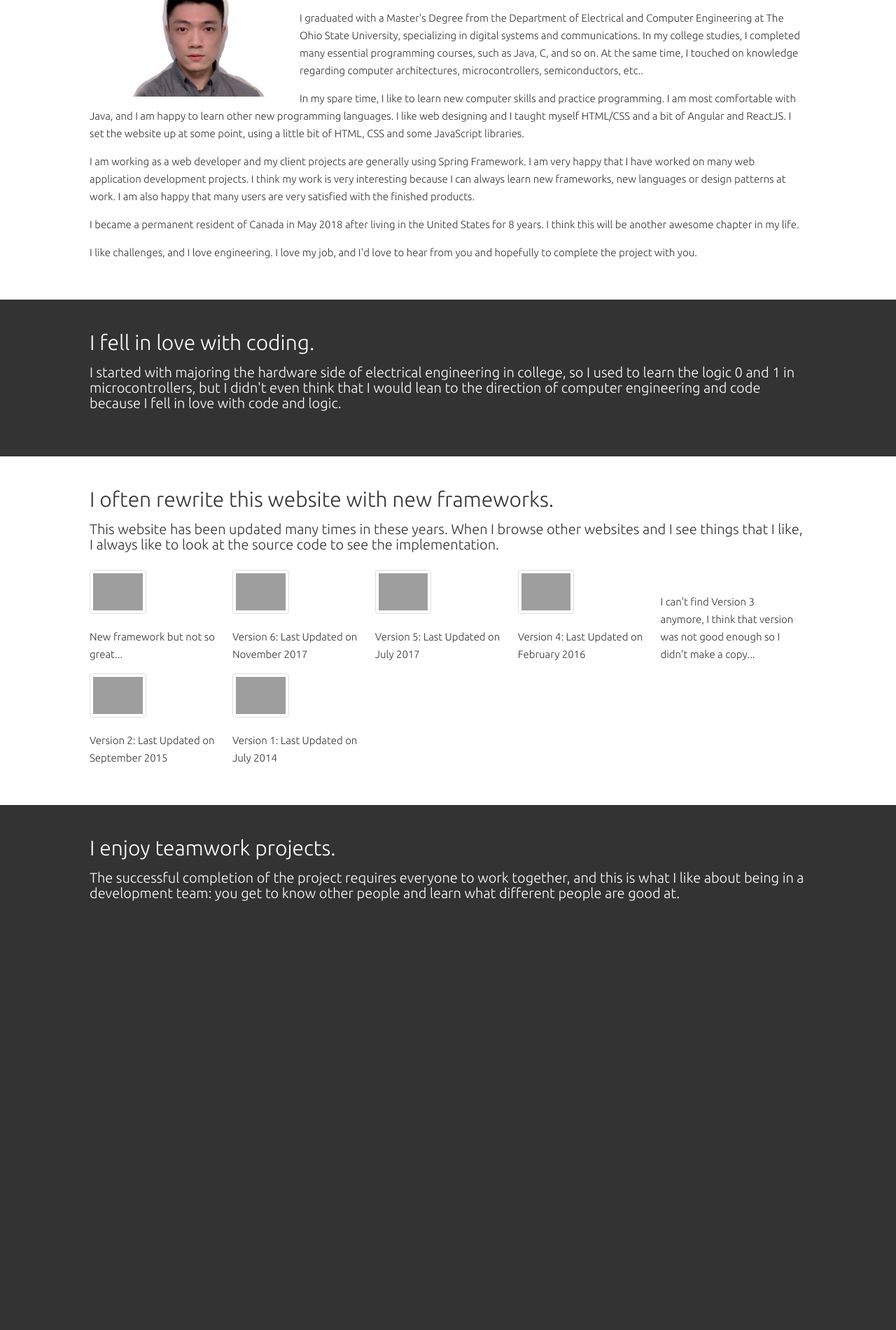
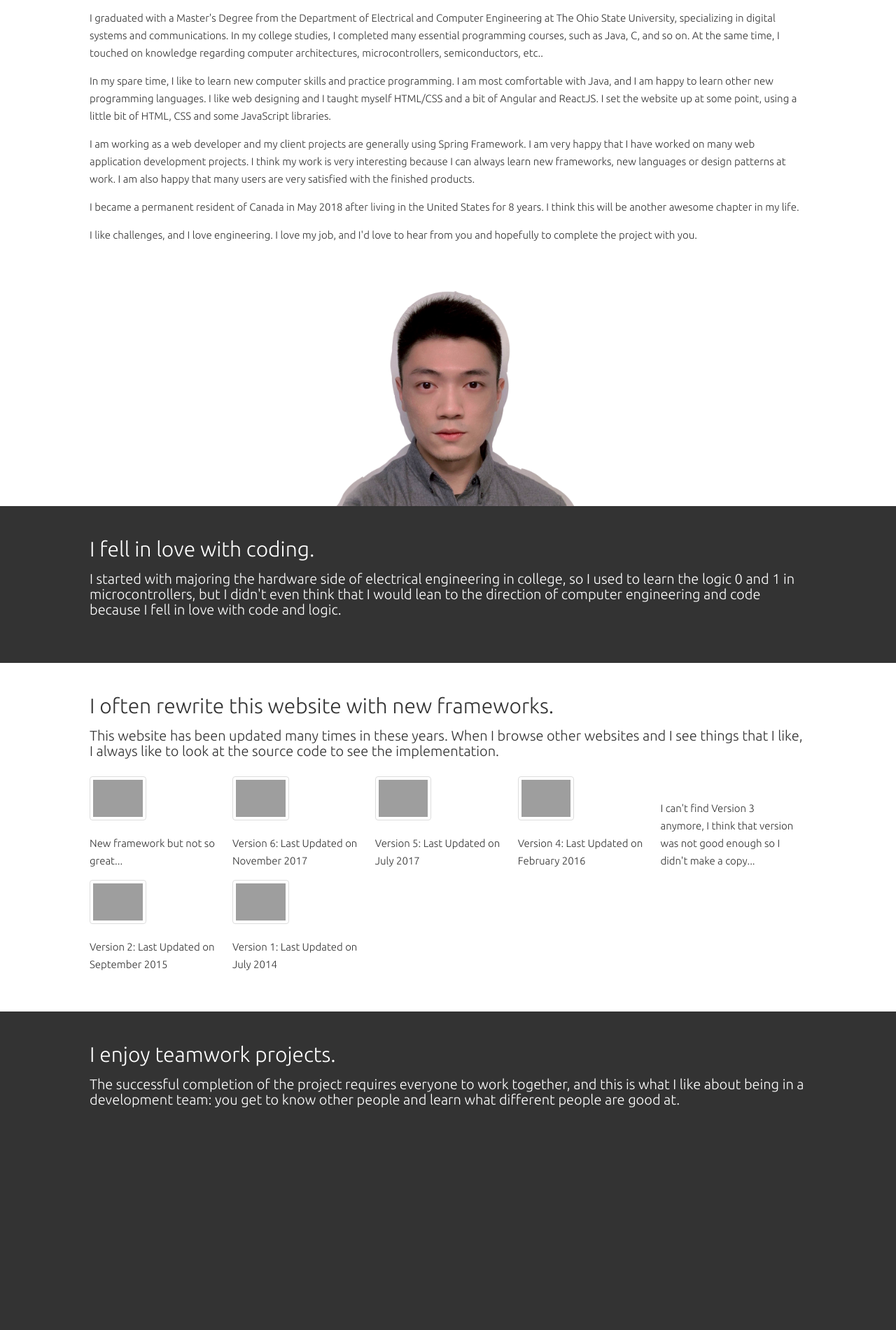
Before and after one commit to garygml/garygml.github.io, a PHP site: page / in a window 1280 px wide. Shown: the part 880-2780 px from the top of the page at 70% size. Run offline with PHP 8.4, Linux system fonts and the light colour scheme; some libraries are stand-ins or nearby versions; some web fonts are replaced; grey boxes are pictures that could not be loaded.

Commit message:
Change avatar img to be on the introduction text slide

```diff
--- a/assets/css/style.css
+++ b/assets/css/style.css
@@ -174,6 +174,15 @@ a:visited, a:focus, a:hover, a:active {
     bottom: 0;
     left: 50vw;
     transform: translateX(-50%);
+}
+
+.avatar-img-inline {
+	bottom: -5vh;
+    position: relative;
+    left: 40vw;
+    transform: translateX(-50%);
+    max-width: 100vw;
+    max-height: 40vh;
 }
 
 /** skills blocks
--- a/index.html
+++ b/index.html
@@ -78,7 +78,6 @@
             </div>
 
             <div class="slide2">
-                <img class="" style="max-height:60vw;min-width:200px;margin:0 50px;width:10vw;position:relative;float:left;" src="./assets/img/IMG_3093-s-avatar.png" />
 
                 <div class="content">
                     <h2 lang="en">Engineering is AWESOME.</h2>
@@ -116,6 +115,9 @@
                     <p lang="en">I like challenges, and I love engineering. I love my job, and I'd love to hear from you
                         and hopefully to complete the project with you.</p>
                     <p class="" lang="zh_CN">我喜欢挑战，我喜欢学工程，我爱我的工作。我希望有机会和你一起合作。</p>
+                </div>
+                <div class="avatar-inline">
+                    <img class="avatar-img-inline" src="./assets/img/IMG_3093-s-avatar.png" />
                 </div>
             </div>
             <div class="slide" data-bleed="10" data-image-src="./assets/img/slide12.jpg" data-natural-height="436"
```
